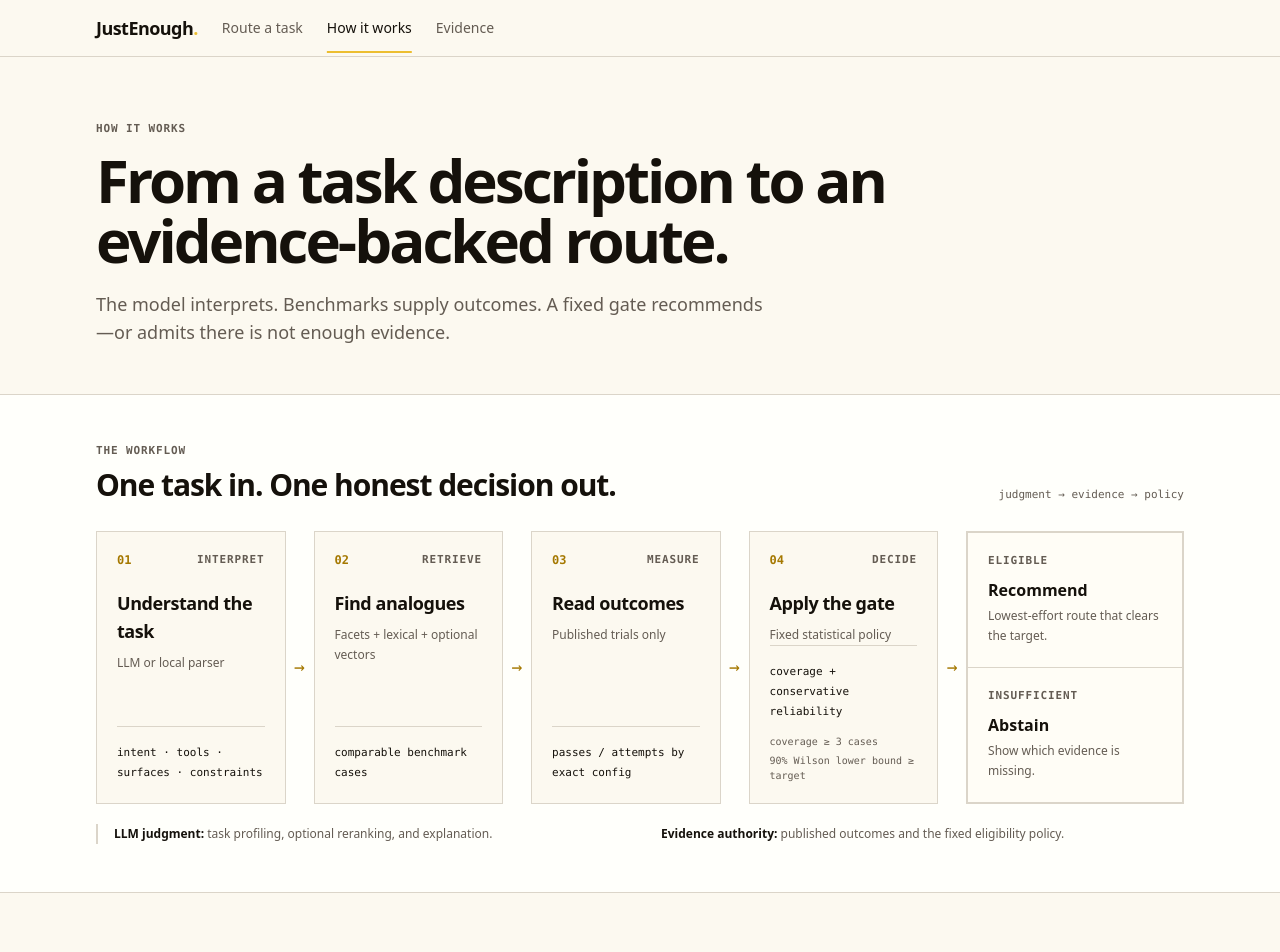
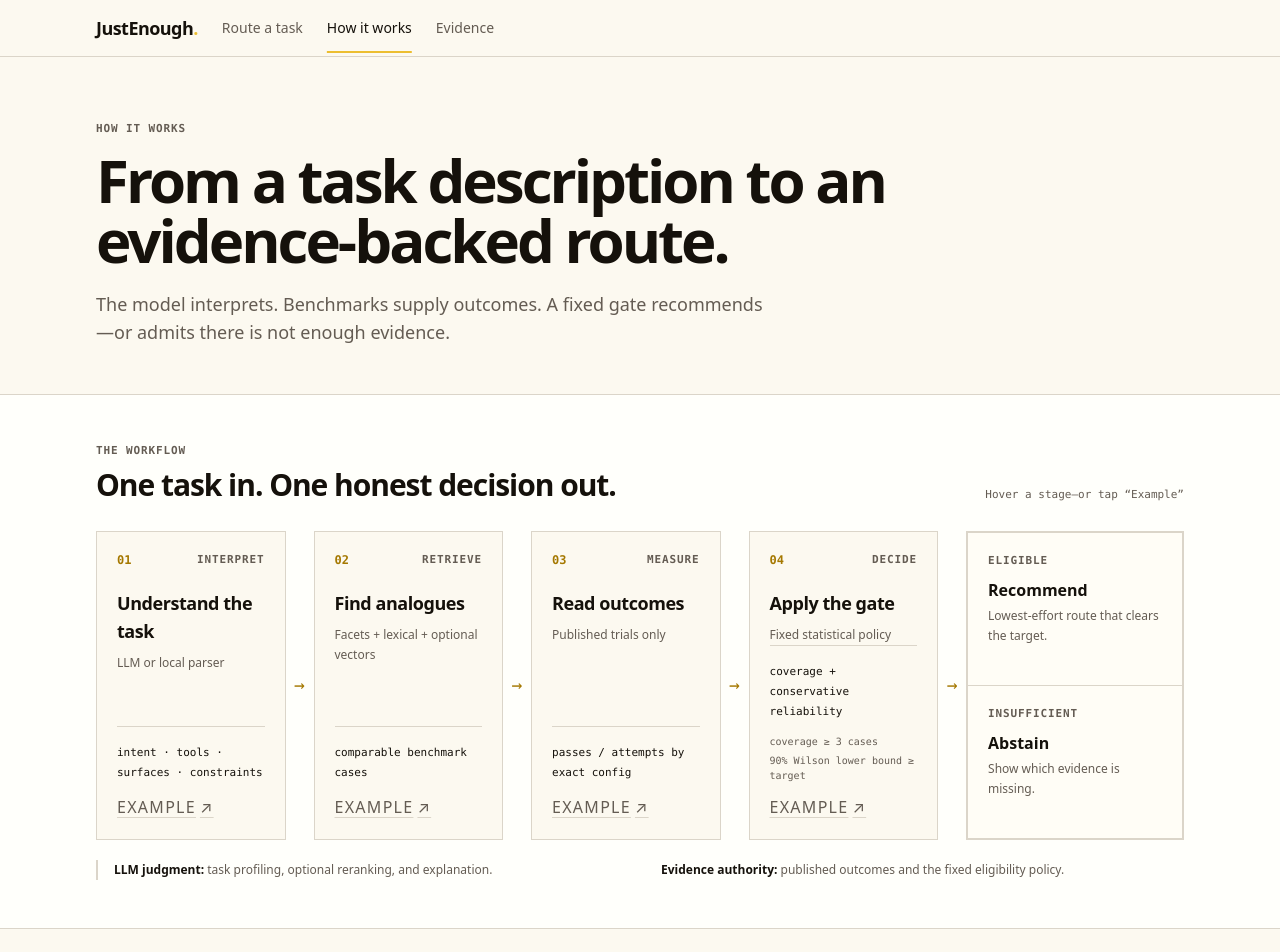
Before and after one commit to minhuw/justenough, a Next.js app: page /how-it-works in a window 1280 px wide. Shown: the top 952 px of the page. Built offline with nearby package versions, Linux system fonts and the light colour scheme.

Commit message:
Add workflow stage examples

```diff
--- a/app/how-it-works/page.tsx
+++ b/app/how-it-works/page.tsx
@@ -16,6 +16,14 @@ const workflow = [
     title: "Understand the task",
     method: "LLM or local parser",
     output: "intent · tools · surfaces · constraints",
+    example: {
+      label: "Example task",
+      title: "Add a Python CLI feature, update configuration, and add regression tests.",
+      facts: [
+        ["Intent", "Feature implementation"],
+        ["Signals", "Python · CLI · config · tests"],
+      ],
+    },
   },
   {
     number: "02",
@@ -23,6 +31,14 @@ const workflow = [
     title: "Find analogues",
     method: "Facets + lexical + optional vectors",
     output: "comparable benchmark cases",
+    example: {
+      label: "Example corpus match",
+      title: "Add incremental cache controls to Bandit",
+      facts: [
+        ["Matched", "Feature intent · Python · config"],
+        ["Source", "DeepSWE v1.1"],
+      ],
+    },
   },
   {
     number: "03",
@@ -30,6 +46,14 @@ const workflow = [
     title: "Read outcomes",
     method: "Published trials only",
     output: "passes / attempts by exact config",
+    example: {
+      label: "Example evidence group",
+      title: "claude-fable-5 · xhigh",
+      facts: [
+        ["Compatible cases", "8"],
+        ["Observed", "29 / 32 passed"],
+      ],
+    },
   },
   {
     number: "04",
@@ -37,6 +61,14 @@ const workflow = [
     title: "Apply the gate",
     method: "Fixed statistical policy",
     output: "coverage + conservative reliability",
+    example: {
+      label: "Example decision",
+      title: "70% reliability target",
+      facts: [
+        ["90% lower bound", "79%"],
+        ["Result", "Eligible"],
+      ],
+    },
   },
 ];
 
@@ -72,14 +104,14 @@ export default function HowItWorksPage() {
                 </h2>
               </div>
               <p className="font-mono text-[11px] text-muted-foreground">
-                judgment → evidence → policy
+                Hover a stage—or tap “Example”
               </p>
             </figcaption>
 
             <div className="grid items-stretch gap-0 lg:grid-cols-[1fr_1.75rem_1fr_1.75rem_1fr_1.75rem_1fr_1.75rem_1.15fr]">
               {workflow.map((step, index) => (
                 <Fragment key={step.number}>
-                  <article className="flex min-h-44 flex-col border border-border bg-background p-4 sm:p-5">
+                  <article className="group relative flex min-h-44 flex-col border border-border bg-background p-4 transition-colors hover:z-20 hover:border-enough-strong focus-within:z-20 focus-within:border-enough-strong motion-reduce:transition-none sm:p-5">
                     <div className="flex items-center justify-between gap-3">
                       <span className="font-mono text-xs font-semibold text-enough-strong">
                         {step.number}
@@ -101,6 +133,36 @@ export default function HowItWorksPage() {
                         <p>90% Wilson lower bound ≥ target</p>
                       </div>
                     ) : null}
+                    <button
+                      aria-describedby={`workflow-example-${step.number}`}
+                      className="mt-3 inline-flex w-fit items-center gap-1 font-mono text-[10px] font-semibold uppercase tracking-[0.08em] text-muted-foreground underline decoration-border underline-offset-4 hover:text-foreground focus-visible:rounded-sm focus-visible:outline-none focus-visible:ring-2 focus-visible:ring-ring"
+                      type="button"
+                    >
+                      Example <span aria-hidden="true">↗</span>
+                    </button>
+
+                    <div
+                      className={`pointer-events-none invisible absolute top-full z-30 mt-3 w-72 max-w-[calc(100vw-3rem)] translate-y-1 border border-enough-strong bg-surface-raised p-4 opacity-0 shadow-xl transition duration-150 group-hover:visible group-hover:translate-y-0 group-hover:opacity-100 group-focus-within:visible group-focus-within:translate-y-0 group-focus-within:opacity-100 motion-reduce:transition-none ${
+                        index === 0 ? "left-0" : "left-1/2 -translate-x-1/2"
+                      }`}
+                      id={`workflow-example-${step.number}`}
+                      role="tooltip"
+                    >
+                      <p className="section-label text-enough-strong">
+                        {step.example.label}
+                      </p>
+                      <p className="mt-2 text-sm font-semibold leading-5">
+                        {step.example.title}
+                      </p>
+                      <dl className="mt-3 divide-y divide-border border-y border-border font-mono text-[10px] leading-5">
+                        {step.example.facts.map(([label, value]) => (
+                          <div className="grid grid-cols-[5.5rem_1fr] gap-2 py-2" key={label}>
+                            <dt className="text-muted-foreground">{label}</dt>
+                            <dd>{value}</dd>
+                          </div>
+                        ))}
+                      </dl>
+                    </div>
                   </article>
                   <div
                     aria-hidden="true"
```
